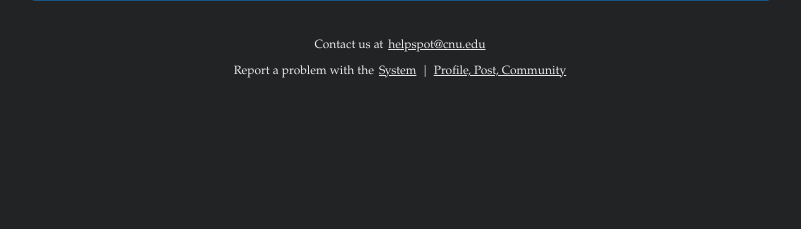
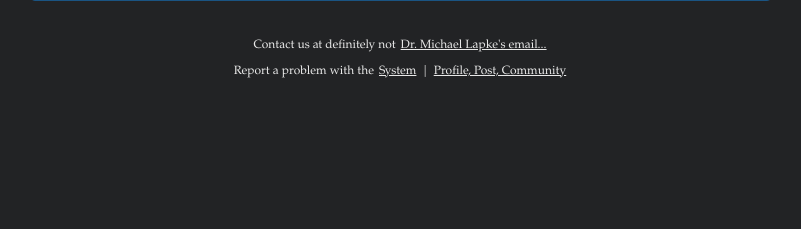
Before and after one commit to lukecotnoir/CPSC351-group1, a PHP site: page /index.php in a window 1280 px wide. Shown: the part 402-631 px from the top of the page, without its empty margins (239-1040 px from the left). Run offline with PHP 8.4, Linux system fonts and the light colour scheme.

Commit message:
added lapkes email in contact us lol

```diff
--- a/resources/templates/footer.php
+++ b/resources/templates/footer.php
@@ -3,7 +3,7 @@
 <foot>
     <div id="footer">
         <div class="footer items">
-            <p>Contact us at&nbsp;<a href="helpspot@cnu.edu">helpspot@cnu.edu</a></p>
+            <p>Contact us at definitely not&nbsp;<a href="mailto: michael.lapke@cnu.edu">Dr. Michael Lapke's email...</a></p>
             <p>Report a problem with the <a href="/CPSC351-GROUP1/pages/reports/Reports_system.php">System</a> | <a href="/CPSC351-GROUP1/pages/reports/Reports_other.php">Profile, Post, Community</a></p>
         </div>
     </div>
```
